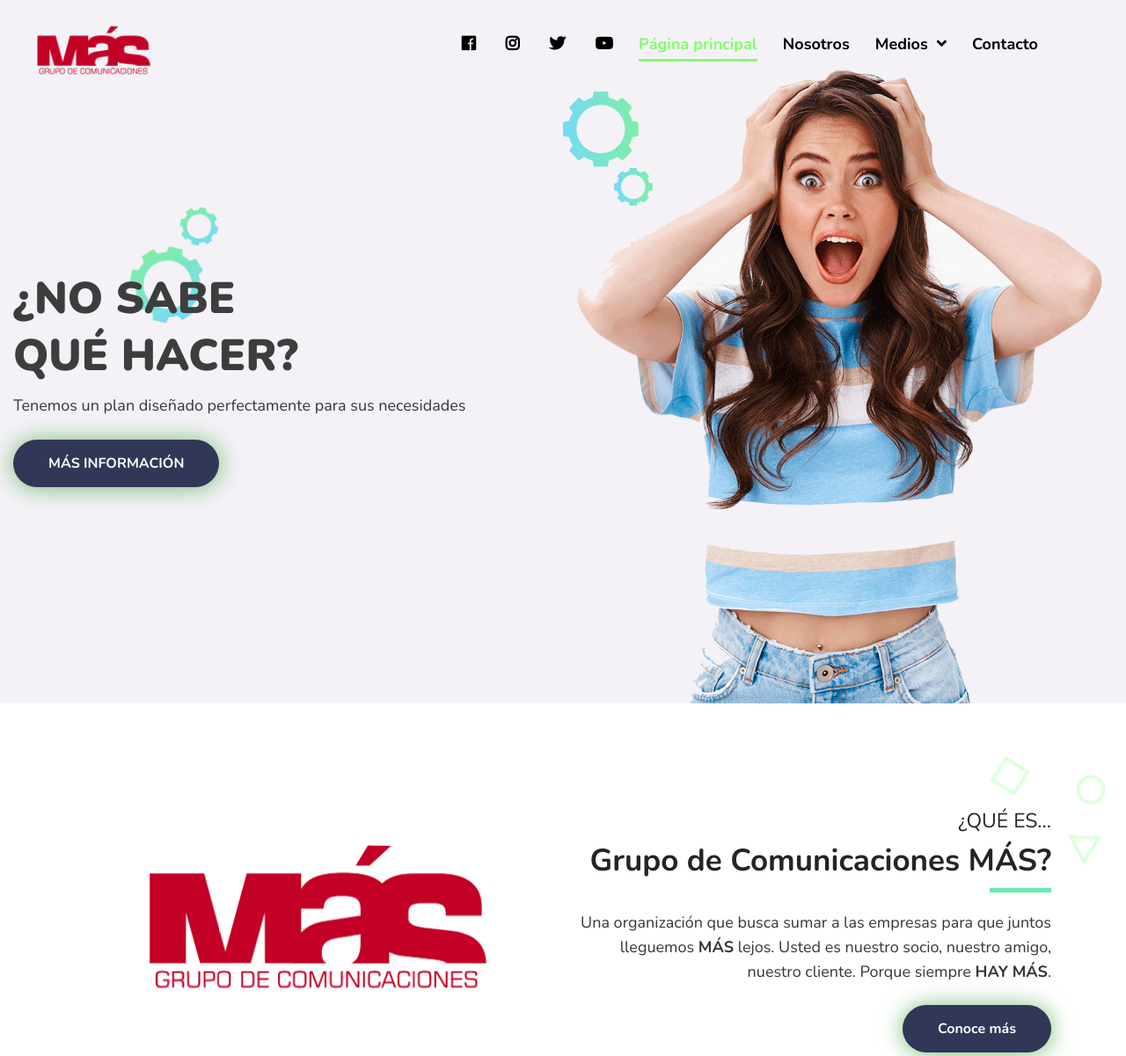
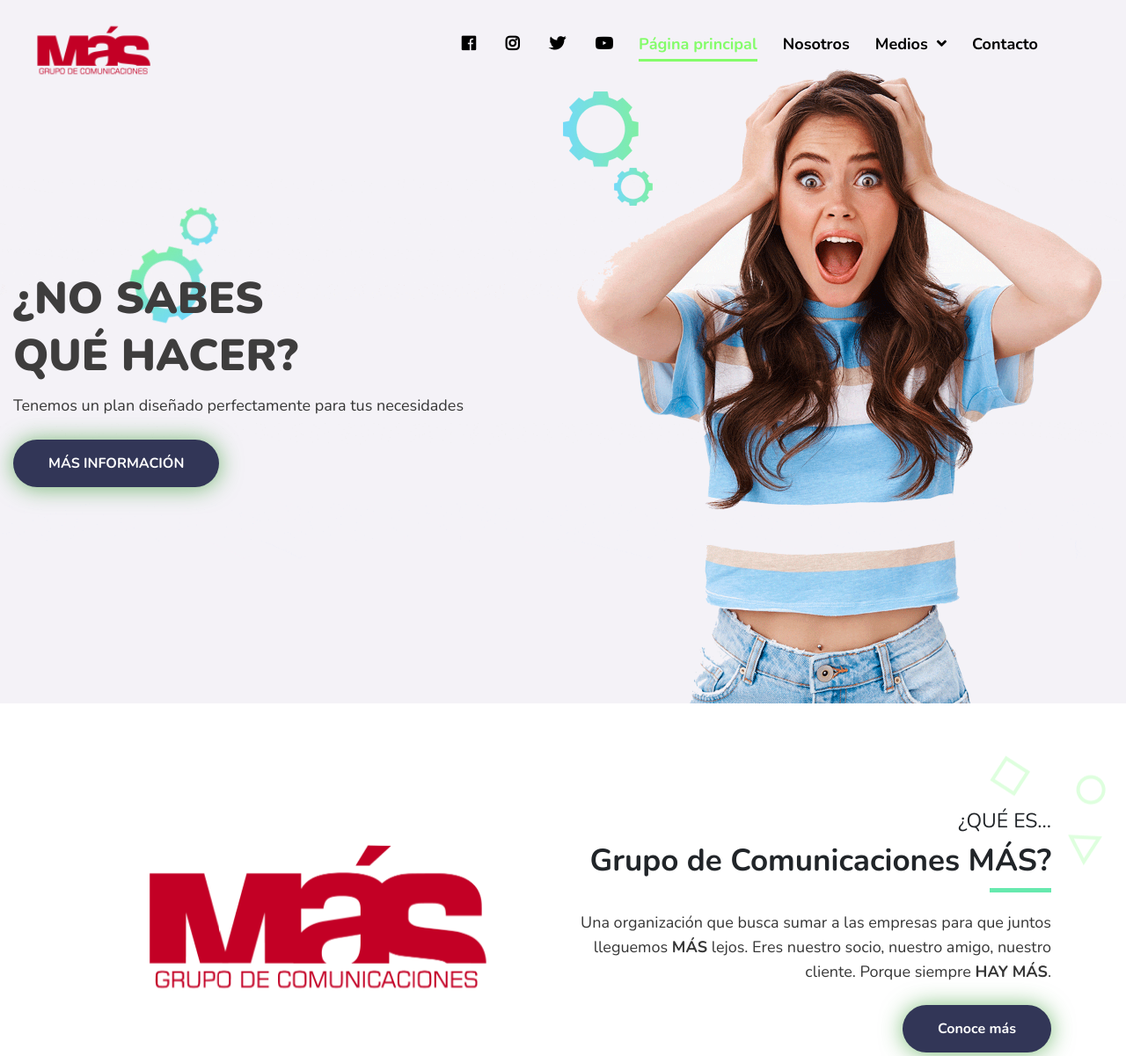
Before and after one commit to IglesiaCucuta/GrupoMAS_Website, a PHP site: page / in a window 1280 px wide. Shown: the top 1201 px of the page at 88% size. Run offline with PHP 8.4, Linux system fonts and the light colour scheme; some libraries are stand-ins or nearby versions.

Commit message:
Fixed usteo to tuteo

```diff
--- a/inc/navbar.php
+++ b/inc/navbar.php
@@ -37,6 +37,7 @@
                                         </a>
                                         <ul class="dropdown">
                                             <li><a href="https://frecuenciaf.com/">Radio</a></li>
+                                            <li><a href="./medios#impresos">TV</a></li>
                                             <li><a href="./medios#impresos">Impresos</a></li>
                                             <li><a href="./medios#digital">Digital</a></li>
                                         </ul>
--- a/index.php
+++ b/index.php
@@ -49,8 +49,8 @@
                         <div class="col-xl-12 col-lg-12 col-md-12">
                             <!--header text-->
                             <div class="intro-text">
-                                <h1>¿NO SABE <br>QUÉ HACER?</h1>
-                                <p>Tenemos un plan diseñado perfectamente para sus necesidades</p>
+                                <h1>¿NO SABES <br>QUÉ HACER?</h1>
+                                <p>Tenemos un plan diseñado perfectamente para tus necesidades</p>
                                 <div class="learnmore" data-aos="fade-in" data-aos-anchor-placement="top-bottom" data-aos-delay="1500" data-aos-duration="1200">
                                     <a href="#masinformacion" class="skill-btn">MÁS INFORMACIÓN</a>
                                     <!--<div class="learnmore2">
@@ -101,7 +101,7 @@
                             <h4>¿QUÉ ES...</h4>
                             <h3>Grupo de Comunicaciones MÁS?</h3>
                             <p>Una organización que busca sumar a las empresas para que juntos lleguemos <b>MÁS</b> lejos.
-                            Usted es nuestro socio, nuestro amigo, nuestro cliente. Porque siempre <b>HAY MÁS</b>.</p>
+                            Eres nuestro socio, nuestro amigo, nuestro cliente. Porque siempre <b>HAY MÁS</b>.</p>
                             <br>
                             <a href="/nosotros" class="skill-btn">Conoce más</a>
                             <div class="e-pattern">
--- a/nosotros.php
+++ b/nosotros.php
@@ -102,10 +102,10 @@
                 <div class="col-xl-12 d-flex align-items-center">
                     <div class="section-heading-2 section-heading-2-p-a about-counter-text">
                         <h3>¿Qué hacemos?</h3>
-                        <p>Un proceso de comunicación MÁS fácil. Nos unimos para generar ideas que permitan dar a conocer su producto o servicio con efectividad.</p>
+                        <p>Un proceso de comunicación MÁS fácil. Nos unimos para generar ideas que permitan dar a conocer tu producto o servicio con efectividad.</p>
                         <br>
-                        <h4>¿Cómo lo hacemos?</h4>
-                        <p>Eso lo verá a continuación...</p>
+                        <h3>¿Cómo lo hacemos?</h3>
+                        <p>Eso lo verás a continuación...</p>
                     </div>
                 </div>
                 <div class="col-xl-12">
```
